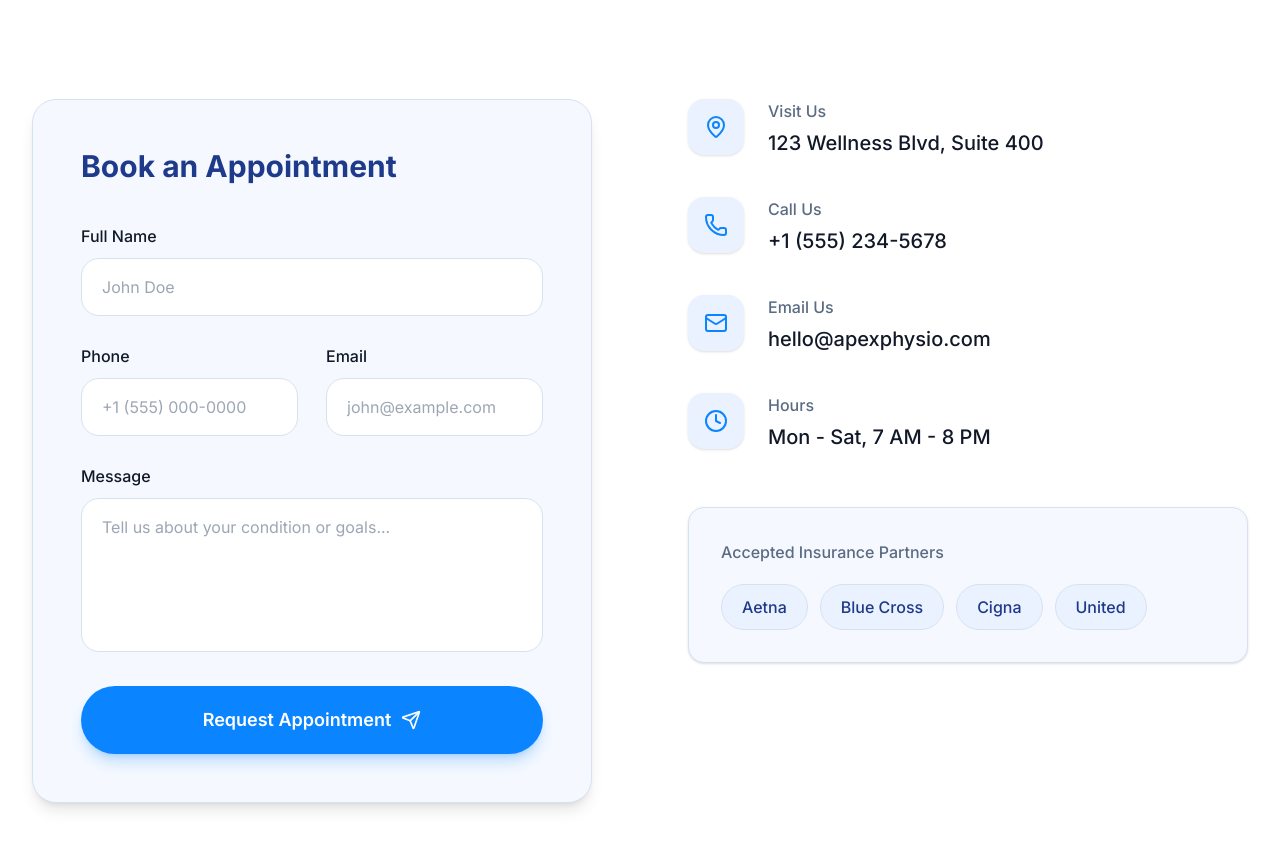
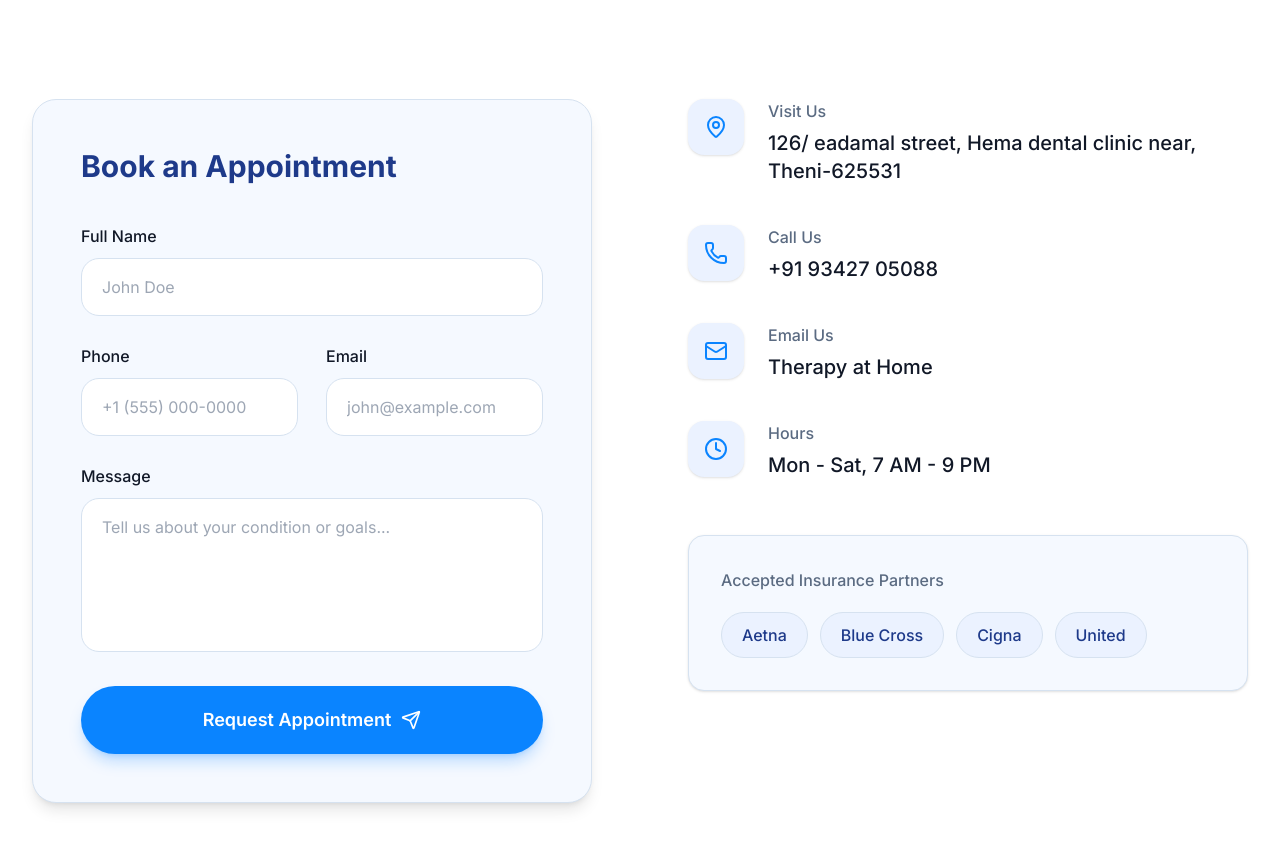
Before and after one commit to Ruban-srijith/v0-physiotherapy-clinic-website, a Next.js app: page / in a window 1280 px wide. Shown: the part 5201-6050 px from the top of the page. Built offline with nearby package versions, Linux system fonts and the light colour scheme.

Commit message:
about changes

```diff
--- a/app/layout.tsx
+++ b/app/layout.tsx
@@ -12,7 +12,6 @@ export const metadata: Metadata = {
   title: 'Therapy at Home | Premium Physiotherapy Services',
   description:
     'Experience world-class physiotherapy with cutting-edge treatments for back pain, sports rehabilitation, and post-surgery recovery.',
-  generator: 'v0.app',
   icons: {
     icon: [
       {
--- a/components/contact.tsx
+++ b/components/contact.tsx
@@ -11,11 +11,11 @@ const info = [
   {
     icon: MapPin,
     label: "Visit Us",
-    value: "123 Wellness Blvd, Suite 400",
+    value: "126/ eadamal street, Hema dental clinic near, Theni-625531",
   },
-  { icon: Phone, label: "Call Us", value: "+1 (555) 234-5678" },
-  { icon: Mail, label: "Email Us", value: "hello@apexphysio.com" },
-  { icon: Clock, label: "Hours", value: "Mon - Sat, 7 AM - 8 PM" },
+  { icon: Phone, label: "Call Us", value: "+91 93427 05088" },
+  { icon: Mail, label: "Email Us", value: "Therapy at Home" },
+  { icon: Clock, label: "Hours", value: "Mon - Sat, 7 AM - 9 PM" },
 ];
 
 type SubmitState = "idle" | "loading" | "success" | "error";
```
